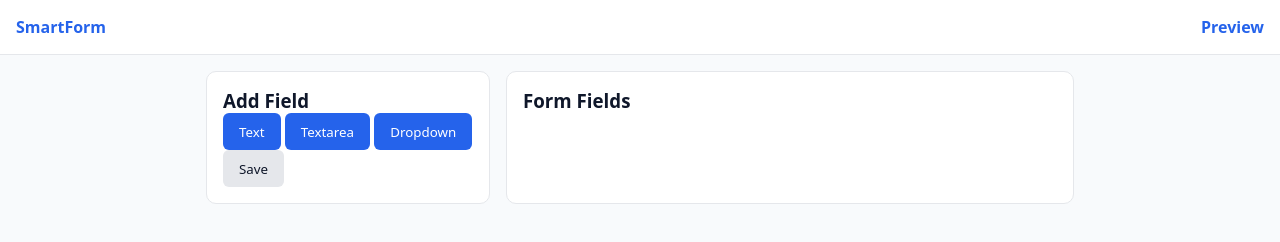
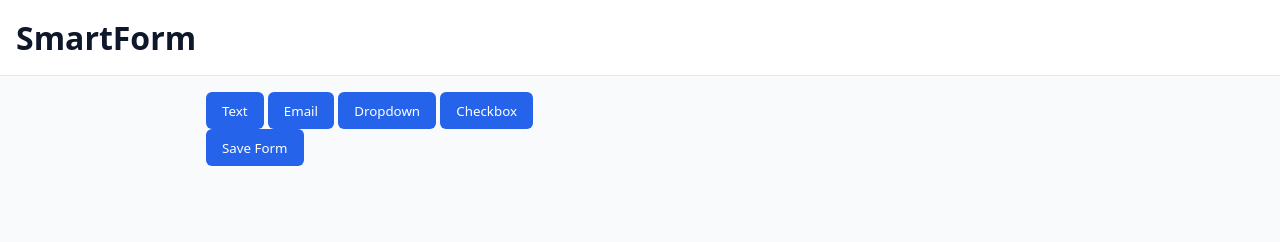
Before and after one commit to Sayed24/Smart-Form-Builder, a plain HTML site: page builder.html in a window 1280 px wide. Drawn offline with Linux system fonts and the light colour scheme.

Commit message:
Update builder.html

```diff
--- a/builder.html
+++ b/builder.html
@@ -1,36 +1,30 @@
 <!DOCTYPE html>
-<html>
+<html lang="en">
 <head>
-  <meta charset="UTF-8">
-  <meta name="viewport" content="width=device-width, initial-scale=1.0">
-  <title>Builder</title>
-  <link rel="stylesheet" href="css/style.css">
+<meta charset="UTF-8" />
+<meta name="viewport" content="width=device-width, initial-scale=1.0" />
+<title>Builder</title>
+<link rel="stylesheet" href="css/style.css" />
 </head>
 <body>
 
 <header>
-  <a href="index.html">SmartForm</a>
-  <a href="form.html">Preview</a>
+  <h1 onclick="location.href='index.html'">SmartForm</h1>
 </header>
 
-<main class="builder">
-
-  <div class="card">
-    <h3>Add Field</h3>
+<main>
+  <div class="toolbar">
     <button onclick="addField('text')">Text</button>
-    <button onclick="addField('textarea')">Textarea</button>
+    <button onclick="addField('email')">Email</button>
     <button onclick="addField('select')">Dropdown</button>
-    <button onclick="saveForm()" class="secondary">Save</button>
+    <button onclick="addField('checkbox')">Checkbox</button>
   </div>
 
-  <div class="card">
-    <h3>Form Fields</h3>
-    <div id="fields"></div>
-  </div>
+  <ul id="builder" class="builder"></ul>
 
+  <button onclick="saveForm()">Save Form</button>
 </main>
 
-<script src="js/app.js"></script>
 <script src="js/builder.js"></script>
 </body>
 </html>
```
